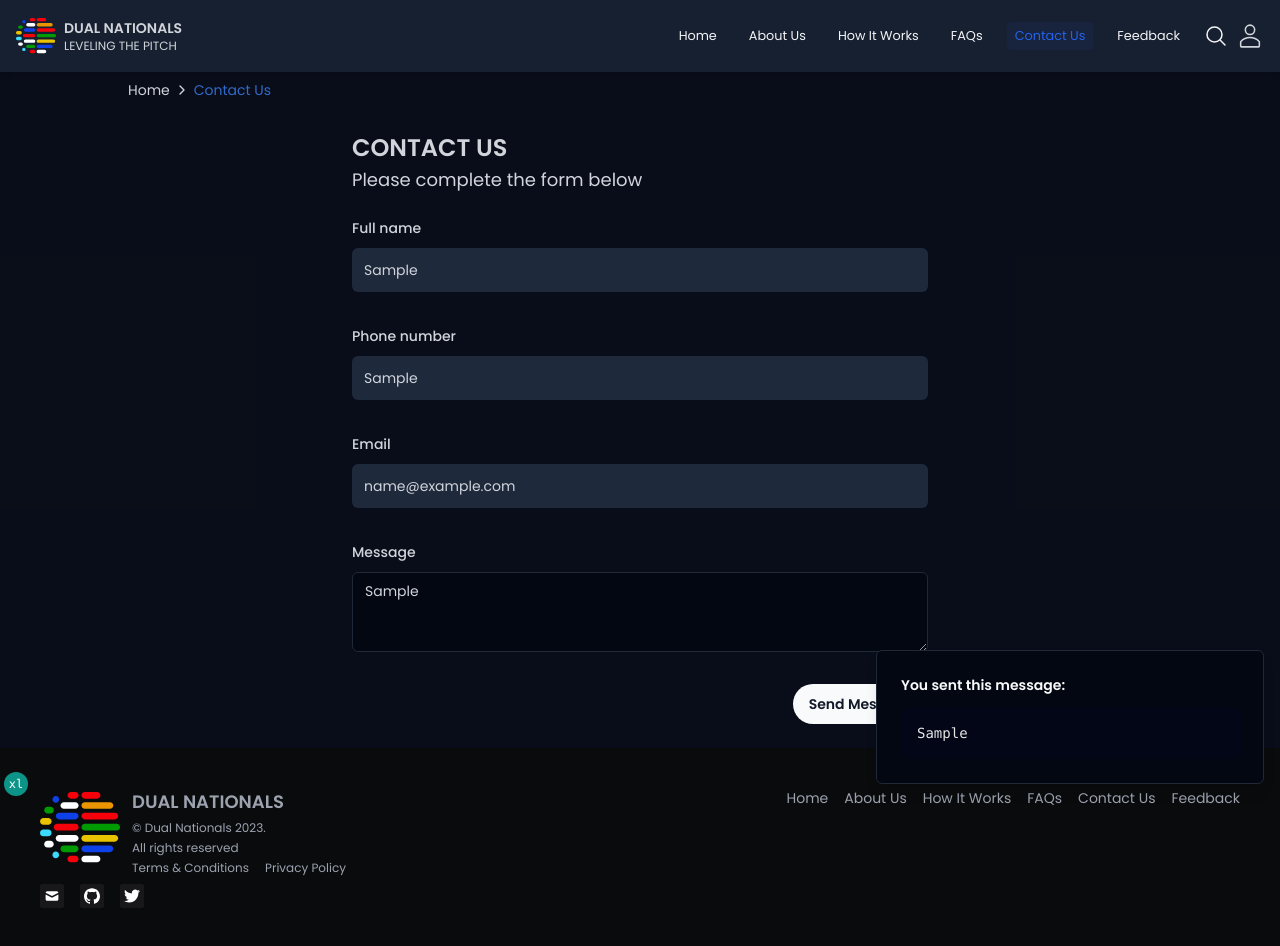
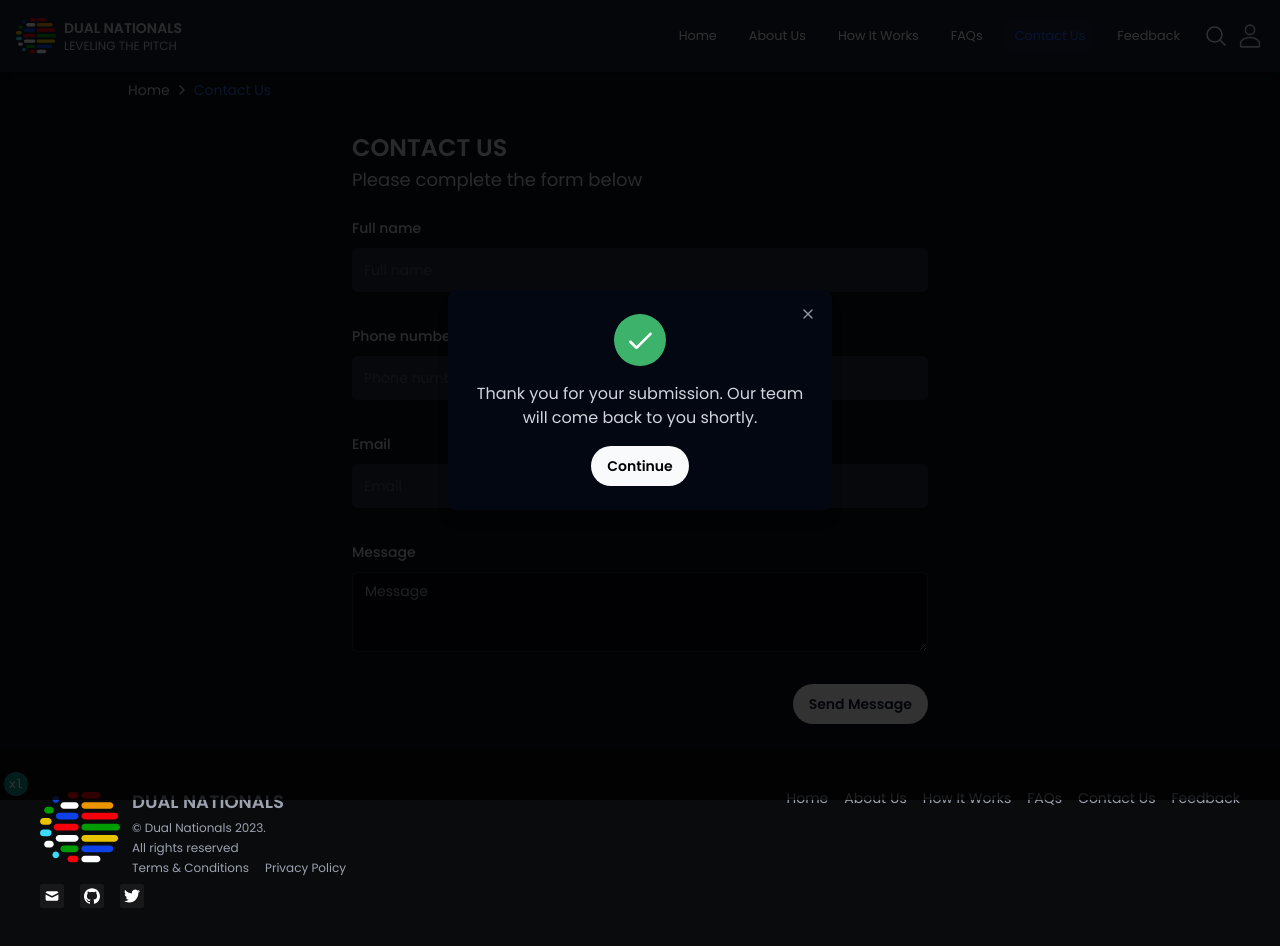
Before and after one commit to VincentMukuna/dual-nationals-fe, a Next.js app: page /contact-us in a window 1280 px wide. Both pictures are taken after typing "Sample", "Sample", "name@example.com", "Sample" into the empty fields and a click on the button "Send Message". Built offline with nearby package versions, Linux system fonts and the light colour scheme.

Commit message:
[fix] remove toasting on submit

```diff
--- a/src/app/contact-us/page.tsx
+++ b/src/app/contact-us/page.tsx
@@ -7,15 +7,16 @@ import { Button } from '@/components/ui/button'
 import {
   Form,
   FormControl,
-  FormDescription,
   FormField,
   FormItem,
   FormLabel,
   FormMessage,
 } from '@/components/ui/form'
+import { Dialog, DialogClose, DialogContent, DialogFooter } from '@/components/ui/dialog'
 import { Input } from '@/components/ui/input'
 import { Textarea } from '@/components/ui/textarea'
 import { useToast } from '@/components/ui/use-toast'
+import { useState } from 'react'
 
 const formSchema = z.object({
   fullname: z
@@ -24,11 +25,11 @@ const formSchema = z.object({
     .max(50, { message: 'Name should be less than 50 characters long' }),
   phoneNo: z.string().min(2, { message: 'Phone number must contain at least 2 characters' }),
   email: z.string().email({ message: 'Invalid email address' }),
-  message: z.string(),
+  message: z.string().min(2, { message: 'Message must contain at least 2 characters' }),
 })
 
 export default function ContactUS() {
-  const { toast } = useToast()
+  const [showDialog, setShowDialog] = useState(false)
   const form = useForm<z.infer<typeof formSchema>>({
     resolver: zodResolver(formSchema),
     defaultValues: {
@@ -42,14 +43,8 @@ export default function ContactUS() {
   function onSubmit(values: z.infer<typeof formSchema>) {
     // Do something with the form values.
     // ✅ This will be type-safe and validated.
-    toast({
-      title: 'You sent this message: ',
-      description: (
-        <pre className="mt-2 w-[340px] rounded-md bg-slate-950 p-4">
-          <code className="text-white">{values.message}</code>
-        </pre>
-      ),
-    })
+    setShowDialog(true)
+    form.reset()
   }
   return (
     <main className="mx-auto mt-8 flex flex-col gap-6 md:max-w-xl">
@@ -117,6 +112,32 @@ export default function ContactUS() {
           </Button>
         </form>
       </Form>
+
+      <Dialog open={showDialog} onOpenChange={(open) => setShowDialog(open)}>
+        <DialogContent className="flex max-w-xs flex-col items-center rounded-md text-center sm:max-w-sm">
+          <div className="flex aspect-square items-center justify-center rounded-full border-none bg-green-400/80 p-3">
+            <svg
+              className="h-7 w-7"
+              width="48"
+              height="48"
+              viewBox="0 0 48 48"
+              fill="none"
+              xmlns="http://www.w3.org/2000/svg"
+            >
+              <path
+                d="M43.5919 15.0919L19.5919 39.092C19.3829 39.3017 19.1345 39.4681 18.861 39.5817C18.5875 39.6953 18.2943 39.7537 17.9981 39.7537C17.702 39.7537 17.4088 39.6953 17.1353 39.5817C16.8618 39.4681 16.6134 39.3017 16.4044 39.092L5.90438 28.592C5.69509 28.3827 5.52907 28.1342 5.4158 27.8607C5.30253 27.5873 5.24423 27.2942 5.24423 26.9982C5.24423 26.7022 5.30253 26.4091 5.4158 26.1357C5.52907 25.8622 5.69509 25.6137 5.90438 25.4045C6.11368 25.1952 6.36215 25.0291 6.6356 24.9159C6.90906 24.8026 7.20215 24.7443 7.49814 24.7443C7.79412 24.7443 8.08721 24.8026 8.36067 24.9159C8.63412 25.0291 8.88259 25.1952 9.09189 25.4045L18 34.3126L40.4081 11.9082C40.8308 11.4855 41.4041 11.248 42.0019 11.248C42.5997 11.248 43.1729 11.4855 43.5956 11.9082C44.0183 12.3309 44.2558 12.9042 44.2558 13.502C44.2558 14.0997 44.0183 14.673 43.5956 15.0957L43.5919 15.0919Z"
+                fill="white"
+              />
+            </svg>
+          </div>
+          Thank you for your submission. Our team will come back to you shortly.
+          <DialogFooter>
+            <DialogClose asChild>
+              <Button className="font-semibold dark:text-black">Continue</Button>
+            </DialogClose>
+          </DialogFooter>
+        </DialogContent>
+      </Dialog>
     </main>
   )
 }
```
